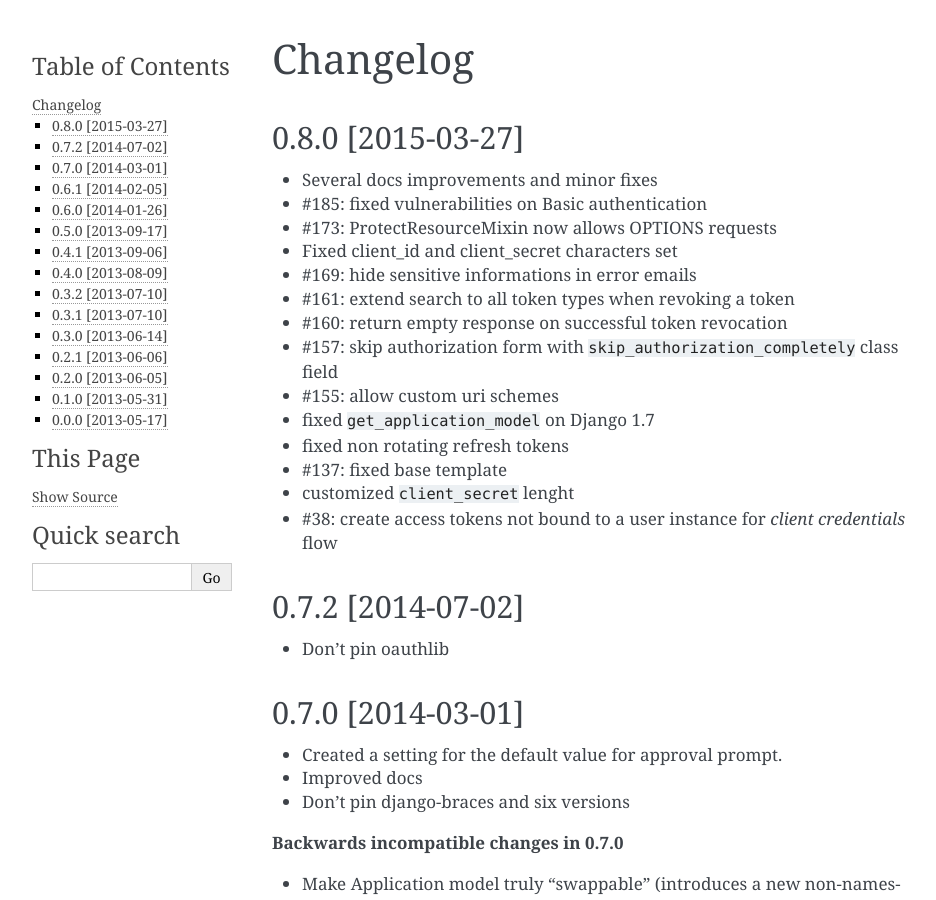
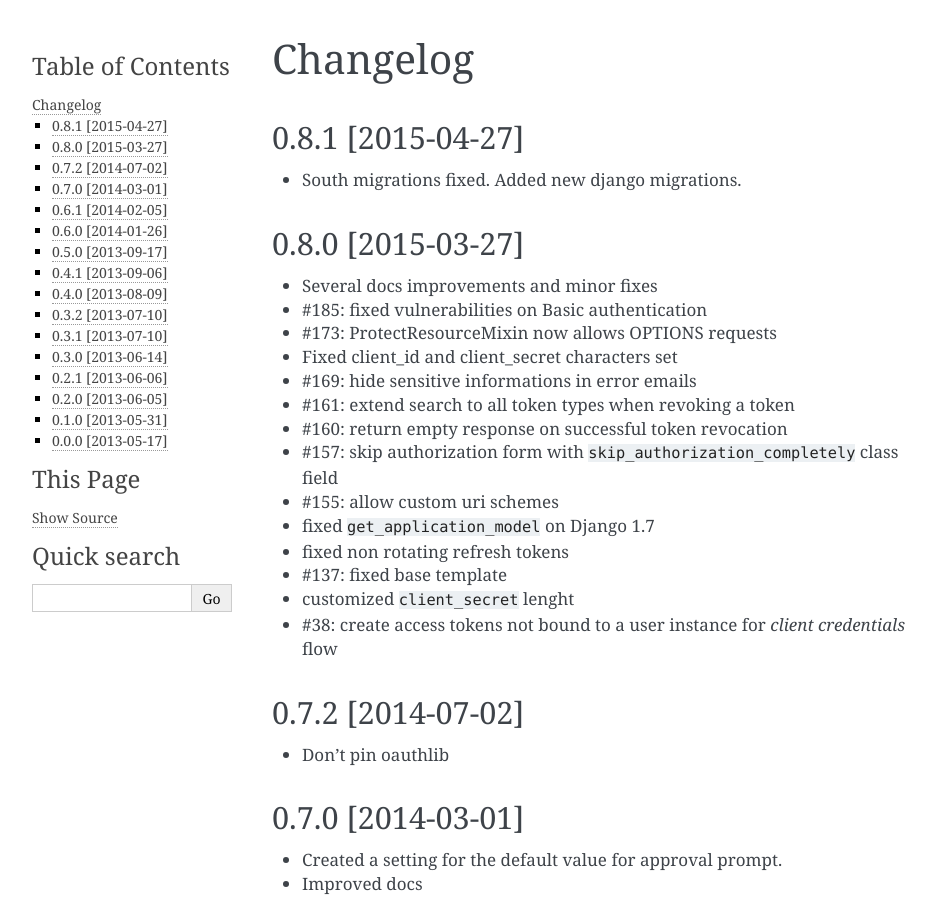
Before and after one commit to sheriffwoody0922/oauth-python-django, a Sphinx documentation site: the page built from docs/changelog.rst, in a window 1280 px wide and 900 px high. Shown: the whole window, without its empty margins (148-1084 px from the left). Built offline with Sphinx 7.4.7, drawn with Linux system fonts in a browser that asks for light colours.

Commit message:
bumped version to 0.8.1

```diff
--- a/README.rst
+++ b/README.rst
@@ -89,6 +89,11 @@
 
 Changelog
 ---------
+
+0.8.1 [2015-04-27]
+~~~~~~~~~~~~~~~~~~
+
+* South migrations fixed. Added new django migrations.
 
 0.8.0 [2015-03-27]
 ~~~~~~~~~~~~~~~~~~
--- a/docs/changelog.rst
+++ b/docs/changelog.rst
@@ -1,5 +1,11 @@
 Changelog
 =========
+
+0.8.1 [2015-04-27]
+------------------
+
+* South migrations fixed. Added new django migrations.
+
 
 0.8.0 [2015-03-27]
 ------------------
--- a/oauth2_provider/__init__.py
+++ b/oauth2_provider/__init__.py
@@ -1,4 +1,4 @@
-__version__ = '0.8.0'
+__version__ = '0.8.1'
 
 __author__ = "Massimiliano Pippi & Federico Frenguelli"
 
```
